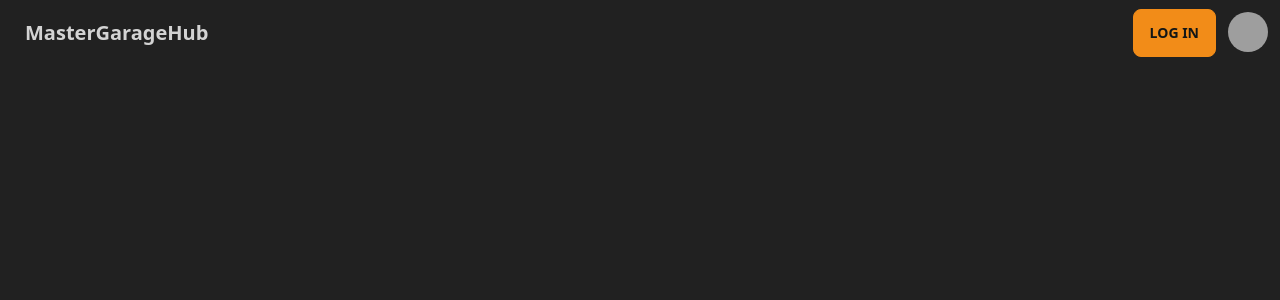
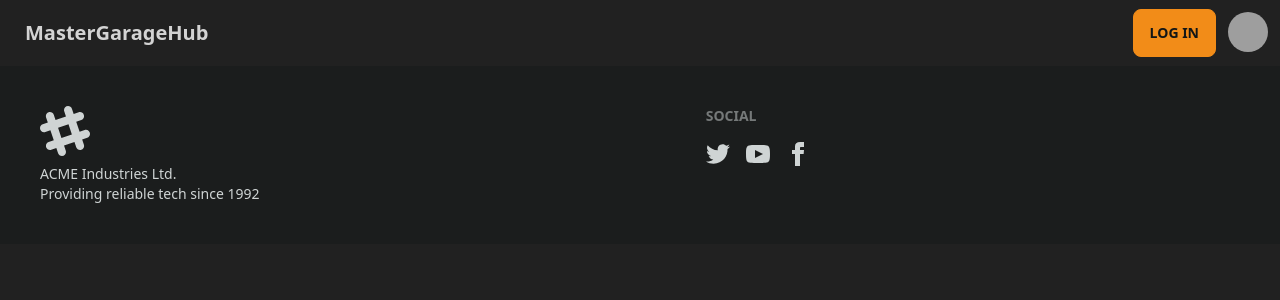
Before and after one commit to krzymich24/SecApp-repo, a React (Vite) app in the folder react/: page / in a window 1280 px wide. Shown: the top 300 px of the page. Built offline with nearby package versions, Linux system fonts and the light colour scheme; grey boxes are pictures that could not be loaded.

Commit message:
Adding chat page, adding link to login button, adding href to MasterGarageHub anchor

```diff
--- /dev/null
+++ b/react/src/components/Chat.tsx
@@ -0,0 +1,31 @@
+import { useState } from 'react';
+
+export function Chat() {
+  const [username, setUsername] = useState<string>();
+
+  return (
+    <>
+      <div className="chat chat-start">
+        <div className="chat-bubble chat-bubble-primary">What kind of nonsense is this</div>
+      </div>
+      <div className="chat chat-start">
+        <div className="chat-bubble chat-bubble-secondary">Put me on the Council and not make me a Master!??</div>
+      </div>
+      <div className="chat chat-start">
+        <div className="chat-bubble chat-bubble-accent">That's never been done in the history of the Jedi. It's insulting!</div>
+      </div>
+      <div className="chat chat-end">
+        <div className="chat-bubble chat-bubble-info">Calm down, Anakin.</div>
+      </div>
+      <div className="chat chat-end">
+        <div className="chat-bubble chat-bubble-success">You have been given a great honor.</div>
+      </div>
+      <div className="chat chat-end">
+        <div className="chat-bubble chat-bubble-warning">To be on the Council at your age.</div>
+      </div>
+      <div className="chat chat-end">
+        <div className="chat-bubble chat-bubble-error">It's never happened before.</div>
+      </div>
+    </>
+  );
+}
--- a/react/src/main.tsx
+++ b/react/src/main.tsx
@@ -1,8 +1,9 @@
 import './index.css';
 import { createRoot } from 'react-dom/client';
-import { HashRouter, Outlet, Route, Routes } from 'react-router-dom';
+import { HashRouter, Link, Outlet, Route, Routes } from "react-router-dom";
 import React from 'react';
 import { LogIn } from './components/LogIn';
+import { Chat } from './components/Chat';
 
 const App = document.getElementById('root');
 
@@ -10,12 +11,13 @@
   return (
     <header className="navbar bg-base-100">
       <div className="flex-1">
-        <a className="btn-ghost btn text-xl normal-case">MasterGarageHub</a>
+        <a href={"/"} className="btn-ghost btn text-xl normal-case">MasterGarageHub</a>
       </div>
 
       <div className="flex-none gap-2">
+        <Link to="/login">
         <button className="btn-primary btn ">Log In</button>
-
+        </Link>
         <div className="dropdown-end dropdown">
           <label tabIndex={0} className="btn-ghost btn-circle avatar btn">
             <div className="w-10 rounded-full">
@@ -43,11 +45,31 @@
   );
 }
 
+function Footer() {
+  return (
+    <footer className="footer p-10 bg-neutral text-neutral-content">
+      <aside>
+        <svg width="50" height="50" viewBox="0 0 24 24" xmlns="http://www.w3.org/2000/svg" fillRule="evenodd" clipRule="evenodd" className="fill-current"><path d="M22.672 15.226l-2.432.811.841 2.515c.33 1.019-.209 2.127-1.23 2.456-1.15.325-2.148-.321-2.463-1.226l-.84-2.518-5.013 1.677.84 2.517c.391 1.203-.434 2.542-1.831 2.542-.88 0-1.601-.564-1.86-1.314l-.842-2.516-2.431.809c-1.135.328-2.145-.317-2.463-1.229-.329-1.018.211-2.127 1.231-2.456l2.432-.809-1.621-4.823-2.432.808c-1.355.384-2.558-.59-2.558-1.839 0-.817.509-1.582 1.327-1.846l2.433-.809-.842-2.515c-.33-1.02.211-2.129 1.232-2.458 1.02-.329 2.13.209 2.461 1.229l.842 2.515 5.011-1.677-.839-2.517c-.403-1.238.484-2.553 1.843-2.553.819 0 1.585.509 1.85 1.326l.841 2.517 2.431-.81c1.02-.33 2.131.211 2.461 1.229.332 1.018-.21 2.126-1.23 2.456l-2.433.809 1.622 4.823 2.433-.809c1.242-.401 2.557.484 2.557 1.838 0 .819-.51 1.583-1.328 1.847m-8.992-6.428l-5.01 1.675 1.619 4.828 5.011-1.674-1.62-4.829z"></path></svg>
+        <p>ACME Industries Ltd.<br/>Providing reliable tech since 1992</p>
+      </aside>
+      <nav>
+        <header className="footer-title">Social</header>
+        <div className="grid grid-flow-col gap-4">
+          <a><svg xmlns="http://www.w3.org/2000/svg" width="24" height="24" viewBox="0 0 24 24" className="fill-current"><path d="M24 4.557c-.883.392-1.832.656-2.828.775 1.017-.609 1.798-1.574 2.165-2.724-.951.564-2.005.974-3.127 1.195-.897-.957-2.178-1.555-3.594-1.555-3.179 0-5.515 2.966-4.797 6.045-4.091-.205-7.719-2.165-10.148-5.144-1.29 2.213-.669 5.108 1.523 6.574-.806-.026-1.566-.247-2.229-.616-.054 2.281 1.581 4.415 3.949 4.89-.693.188-1.452.232-2.224.084.626 1.956 2.444 3.379 4.6 3.419-2.07 1.623-4.678 2.348-7.29 2.04 2.179 1.397 4.768 2.212 7.548 2.212 9.142 0 14.307-7.721 13.995-14.646.962-.695 1.797-1.562 2.457-2.549z"></path></svg></a>
+          <a><svg xmlns="http://www.w3.org/2000/svg" width="24" height="24" viewBox="0 0 24 24" className="fill-current"><path d="M19.615 3.184c-3.604-.246-11.631-.245-15.23 0-3.897.266-4.356 2.62-4.385 8.816.029 6.185.484 8.549 4.385 8.816 3.6.245 11.626.246 15.23 0 3.897-.266 4.356-2.62 4.385-8.816-.029-6.185-.484-8.549-4.385-8.816zm-10.615 12.816v-8l8 3.993-8 4.007z"></path></svg></a>
+          <a><svg xmlns="http://www.w3.org/2000/svg" width="24" height="24" viewBox="0 0 24 24" className="fill-current"><path d="M9 8h-3v4h3v12h5v-12h3.642l.358-4h-4v-1.667c0-.955.192-1.333 1.115-1.333h2.885v-5h-3.808c-3.596 0-5.192 1.583-5.192 4.615v3.385z"></path></svg></a>
+        </div>
+      </nav>
+    </footer>
+  );
+}
+
 function Body() {
   return (
     <>
       <Header />
       <Outlet />
+      <Footer />
     </>
   );
 }
@@ -56,6 +78,7 @@
     <Routes>
       <Route path="/" element={<Body />}>
         <Route path="login" element={<LogIn />} />
+        <Route path="chat" element={<Chat />} />
       </Route>
     </Routes>
   </HashRouter>
```
Also changed, not shown: 1 other file (tests, documents, lock files or other folders).
